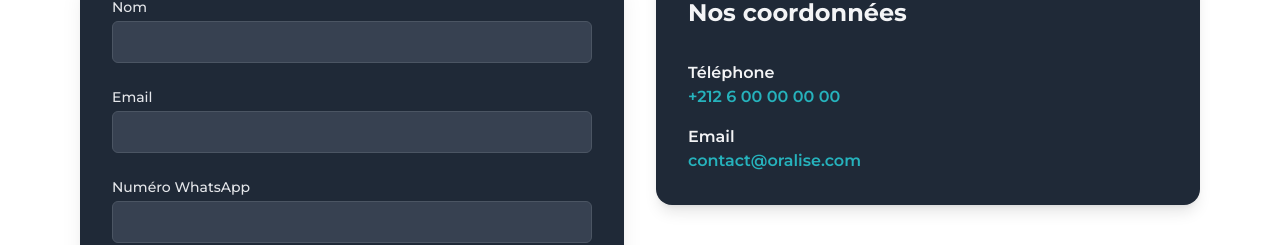
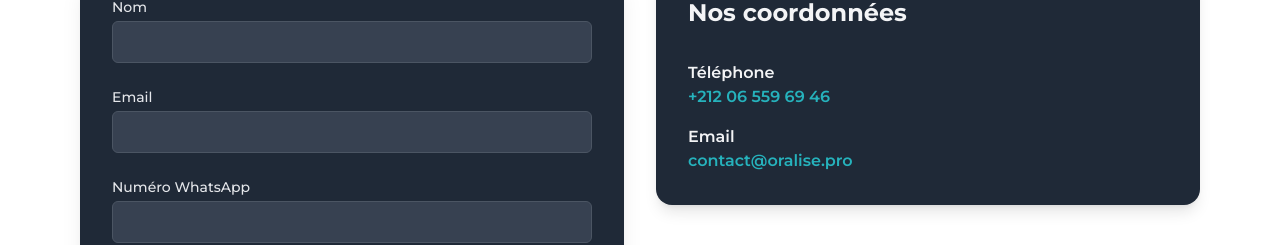
Before and after one commit to 6code579/Oralise, a React (Vite) app: page /contact in a window 1280 px wide. Shown: the part 459-704 px from the top of the page. Built offline with nearby package versions, Linux system fonts and the light colour scheme.

Commit message:
some changes

```diff
--- a/src/components/AnimatedElement.tsx
+++ b/src/components/AnimatedElement.tsx
@@ -13,7 +13,7 @@ const AnimatedElement: React.FC<AnimatedElementProps> = ({
   children,
   animation = 'fadeIn',
   delay = 0,
-  duration = 500,
+  duration = 300,
   className = '',
   threshold = 0.1,
 }) => {
--- a/src/pages/Contact.tsx
+++ b/src/pages/Contact.tsx
@@ -202,12 +202,12 @@ function Contact() {
               <div className="space-y-4">
                 <div className="font-semibold">
                   <p>Téléphone</p>
-                  <a href="tel:+212600000000" className="main-color">+212 6 00 00 00 00</a>
+                  <a href="tel:+212065596946" className="main-color">+212 06 559 69 46</a>
                 </div>
 
                 <div className="font-semibold">
                   <p>Email</p>
-                  <a href="mailto:contact@oralise.com" className="main-color">contact@oralise.com</a>
+                  <a href="mailto:contact@oralise.com" className="main-color">contact@oralise.pro</a>
                 </div>
               </div>
             </div>
```
